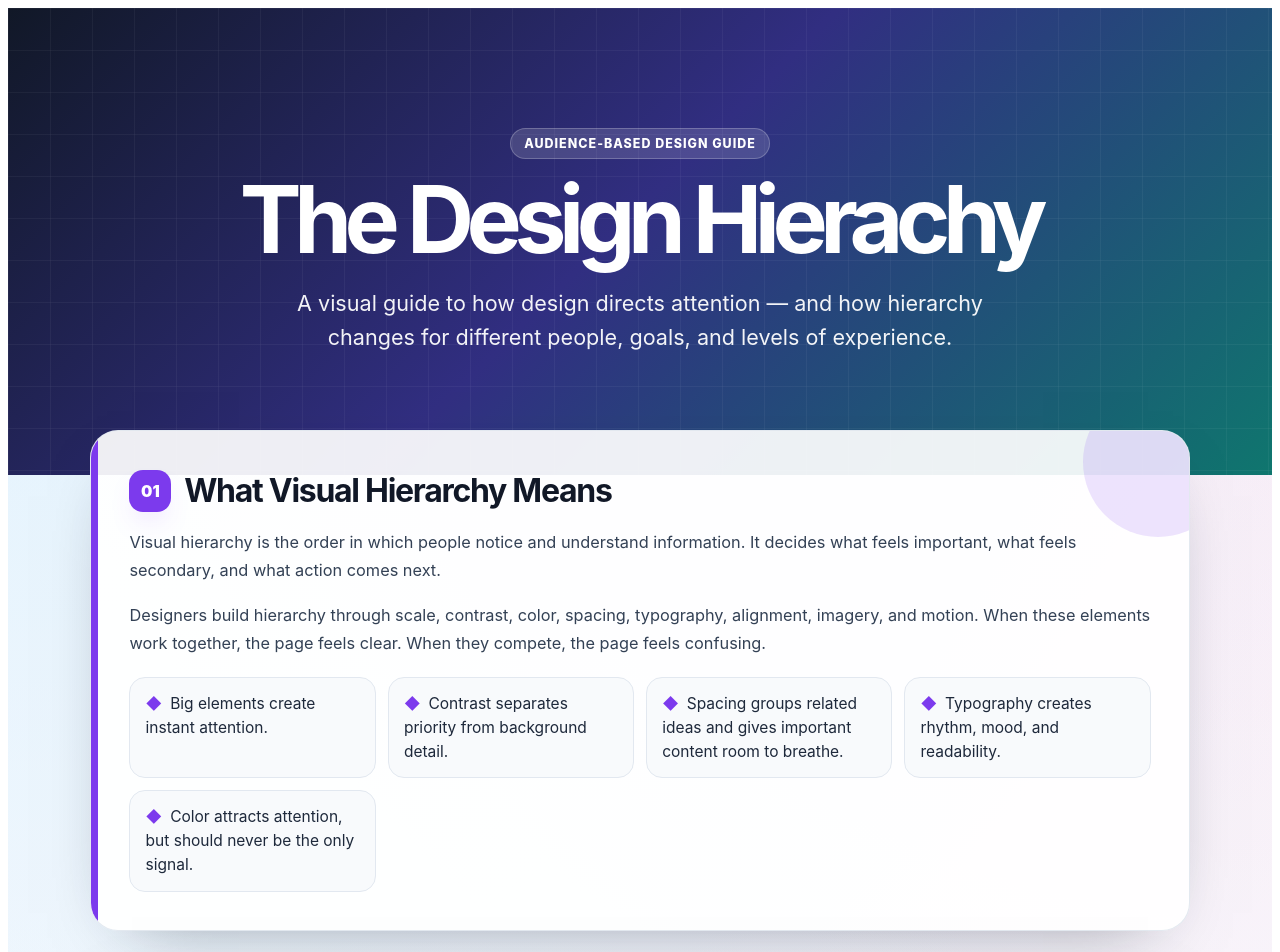
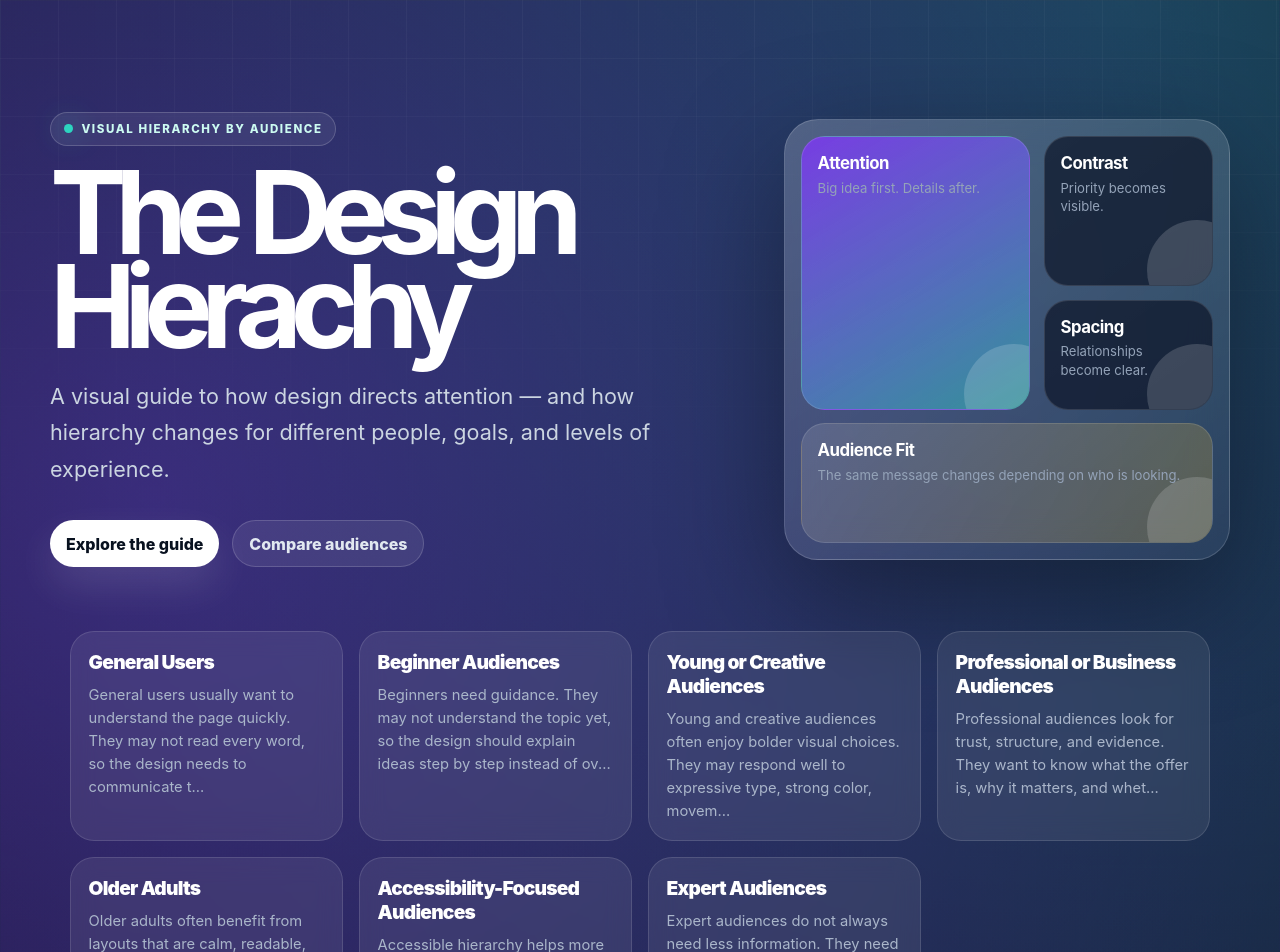
Before and after one commit to aiknowhalim/halim-the-design-hierachy, a React (Vite) app: page / in a window 1280 px wide. Shown: the top 952 px of the page. Built offline with nearby package versions, Linux system fonts and the light colour scheme; the HTML template or start-up script is replaced by a standard one.

Commit message:
Apply stronger expert-style visual redesign

```diff
--- a/src/App.jsx
+++ b/src/App.jsx
@@ -1,16 +1,26 @@
 import content from './content.json';
 
-const font =
-  'Inter, ui-sans-serif, system-ui, -apple-system, Segoe UI, Roboto, Helvetica, Arial, sans-serif';
+const audiences = [
+  'General',
+  'Beginner',
+  'Creative',
+  'Business',
+  'Older Adults',
+  'Accessible',
+  'Expert',
+  'Lesson',
+];
 
-const accents = ['#7C3AED', '#0EA5E9', '#F97316', '#10B981', '#E11D48', '#6366F1', '#14B8A6', '#F59E0B'];
+const accents = ['#C4B5FD', '#67E8F9', '#FDBA74', '#86EFAC', '#FDA4AF', '#A5B4FC', '#5EEAD4', '#FDE68A'];
 
 function Paragraphs({ text }) {
   if (!text) return null;
-  const parts = String(text).split(/\n\s*\n/).filter((p) => p.trim() !== '');
-  return parts.map((p, i) => (
-    <p key={i} style={{ margin: '0 0 1rem', lineHeight: 1.75, fontSize: '1.02rem' }}>
-      {p.trim()}
+  return String(text)
+    .split(/\n\s*\n/)
+    .filter(Boolean)
+    .map((paragraph, index) => (
+      <p className="paragraph" key={index}>
+        {paragraph.trim()}
       </p>
     ));
 }
@@ -18,206 +28,438 @@ function Paragraphs({ text }) {
 function Section({ section, index }) {
   const items = Array.isArray(section.items) ? section.items : [];
   const accent = accents[index % accents.length];
+  const label = audiences[index] || `Layer ${index + 1}`;
 
   return (
-    <section
-      style={{
-        position: 'relative',
-        overflow: 'hidden',
-        background: 'rgba(255, 255, 255, 0.92)',
-        borderRadius: 28,
-        padding: 'clamp(1.4rem, 4vw, 2.4rem)',
-        boxShadow: '0 24px 70px -42px rgba(15, 23, 42, 0.55)',
-        border: '1px solid rgba(226, 232, 240, 0.95)',
-      }}
-    >
-      <div
-        style={{
-          position: 'absolute',
-          inset: '0 auto auto 0',
-          width: 7,
-          height: '100%',
-          background: accent,
-        }}
-      />
-      <div
-        style={{
-          position: 'absolute',
-          right: -44,
-          top: -44,
-          width: 150,
-          height: 150,
-          borderRadius: '999px',
-          background: `${accent}22`,
-        }}
-      />
-
-      <div style={{ display: 'flex', alignItems: 'center', gap: '0.8rem', marginBottom: '1rem' }}>
-        <span
-          style={{
-            display: 'inline-grid',
-            placeItems: 'center',
-            width: 42,
-            height: 42,
-            borderRadius: 14,
-            background: accent,
-            color: '#fff',
-            fontWeight: 900,
-            boxShadow: `0 14px 30px -16px ${accent}`,
-          }}
-        >
-          {String(index + 1).padStart(2, '0')}
-        </span>
-        {section.heading && (
-          <h2 style={{ fontSize: 'clamp(1.35rem, 3vw, 2rem)', margin: 0, color: '#111827', letterSpacing: '-0.04em' }}>
-            {section.heading}
-          </h2>
-        )}
+    <article className="section-card" style={{ '--accent': accent }}>
+      <div className="section-topline">
+        <span className="section-number">{String(index + 1).padStart(2, '0')}</span>
+        <span className="section-label">{label}</span>
       </div>
 
-      <div style={{ color: '#334155' }}>
+      <div className="section-layout">
+        <div>
+          <h2>{section.heading}</h2>
+          <div className="copy">
             <Paragraphs text={section.body} />
+          </div>
         </div>
 
         {items.length > 0 && (
-        <ul
-          style={{
-            margin: '1.2rem 0 0',
-            padding: 0,
-            listStyle: 'none',
-            display: 'grid',
-            gridTemplateColumns: 'repeat(auto-fit, minmax(220px, 1fr))',
-            gap: '0.75rem',
-          }}
-        >
-          {items.map((item, i) => (
-            <li
-              key={i}
-              style={{
-                background: '#F8FAFC',
-                border: '1px solid #E2E8F0',
-                borderRadius: 16,
-                padding: '0.85rem 0.95rem',
-                color: '#1E293B',
-                lineHeight: 1.55,
-                fontSize: '0.97rem',
-              }}
-            >
-              <span style={{ color: accent, fontWeight: 900, marginRight: 8 }}>◆</span>
+          <div className="signal-box">
+            <p className="signal-title">Design signals</p>
+            <ul>
+              {items.map((item, itemIndex) => (
+                <li key={itemIndex}>
+                  <span>{String(itemIndex + 1).padStart(2, '0')}</span>
                   {item}
                 </li>
               ))}
             </ul>
+          </div>
         )}
-    </section>
+      </div>
+    </article>
   );
 }
 
 export default function App() {
   const sections = Array.isArray(content.sections) ? content.sections : [];
+  const featured = sections.slice(1, 8);
 
   return (
-    <div
-      style={{
-        minHeight: '100vh',
-        fontFamily: font,
+    <div className="site-shell">
+      <style>{`
+        :root {
+          font-family: Inter, ui-sans-serif, system-ui, -apple-system, BlinkMacSystemFont, 'Segoe UI', sans-serif;
+          color: #E5E7EB;
+          background: #070A12;
+        }
+
+        * { box-sizing: border-box; }
+        html { scroll-behavior: smooth; }
+        body { margin: 0; background: #070A12; }
+
+        .site-shell {
+          min-height: 100vh;
           background:
-          'radial-gradient(circle at top left, #E0F2FE 0, transparent 34%), radial-gradient(circle at top right, #FCE7F3 0, transparent 30%), linear-gradient(180deg, #F8FAFC 0%, #EEF2FF 100%)',
-        color: '#1E293B',
-      }}
-    >
-      <header
-        style={{
-          position: 'relative',
-          overflow: 'hidden',
-          background: 'linear-gradient(135deg, #111827 0%, #312E81 48%, #0F766E 100%)',
-          color: '#fff',
-          padding: 'clamp(4rem, 12vw, 7.5rem) 1.5rem',
-          textAlign: 'center',
-        }}
-      >
-        <div
-          style={{
-            position: 'absolute',
-            inset: 0,
-            opacity: 0.18,
-            backgroundImage:
-              'linear-gradient(rgba(255,255,255,.25) 1px, transparent 1px), linear-gradient(90deg, rgba(255,255,255,.25) 1px, transparent 1px)',
-            backgroundSize: '42px 42px',
-          }}
-        />
-        <div style={{ position: 'relative', maxWidth: 940, margin: '0 auto' }}>
-          <p
-            style={{
-              display: 'inline-block',
-              margin: '0 0 1rem',
-              padding: '0.45rem 0.8rem',
-              borderRadius: 999,
-              background: 'rgba(255,255,255,0.14)',
-              border: '1px solid rgba(255,255,255,0.22)',
-              fontWeight: 800,
-              letterSpacing: '0.08em',
-              textTransform: 'uppercase',
-              fontSize: '0.78rem',
-            }}
-          >
-            Audience-Based Design Guide
-          </p>
-          <h1
-            style={{
-              fontSize: 'clamp(2.7rem, 8vw, 5.8rem)',
-              margin: 0,
-              lineHeight: 0.95,
-              letterSpacing: '-0.08em',
-            }}
-          >
-            {content.title}
-          </h1>
-          {content.tagline && (
-            <p
-              style={{
-                fontSize: 'clamp(1.05rem, 2.5vw, 1.35rem)',
-                opacity: 0.94,
-                maxWidth: 760,
-                margin: '1.4rem auto 0',
-                lineHeight: 1.6,
-              }}
-            >
-              {content.tagline}
-            </p>
-          )}
+            radial-gradient(circle at 12% 8%, rgba(124, 58, 237, 0.42), transparent 30%),
+            radial-gradient(circle at 88% 0%, rgba(20, 184, 166, 0.35), transparent 28%),
+            radial-gradient(circle at 55% 45%, rgba(249, 115, 22, 0.12), transparent 32%),
+            linear-gradient(180deg, #070A12 0%, #0F172A 45%, #080B13 100%);
+          overflow-x: hidden;
+        }
+
+        .hero {
+          position: relative;
+          padding: clamp(4rem, 10vw, 7rem) 1.25rem 3rem;
+        }
+
+        .hero::before {
+          content: '';
+          position: absolute;
+          inset: 0;
+          pointer-events: none;
+          opacity: 0.16;
+          background-image:
+            linear-gradient(rgba(255,255,255,.22) 1px, transparent 1px),
+            linear-gradient(90deg, rgba(255,255,255,.22) 1px, transparent 1px);
+          background-size: 58px 58px;
+          mask-image: linear-gradient(to bottom, black, transparent 82%);
+        }
+
+        .hero-inner {
+          position: relative;
+          max-width: 1180px;
+          margin: 0 auto;
+          display: grid;
+          grid-template-columns: minmax(0, 1.2fr) minmax(310px, .8fr);
+          gap: clamp(2rem, 5vw, 4rem);
+          align-items: center;
+        }
+
+        .eyebrow {
+          display: inline-flex;
+          align-items: center;
+          gap: .55rem;
+          margin: 0 0 1.2rem;
+          padding: .55rem .8rem;
+          border: 1px solid rgba(255,255,255,.18);
+          background: rgba(255,255,255,.07);
+          border-radius: 999px;
+          color: #CCFBF1;
+          text-transform: uppercase;
+          letter-spacing: .14em;
+          font-size: .72rem;
+          font-weight: 800;
+          backdrop-filter: blur(14px);
+        }
+
+        .eyebrow-dot {
+          width: .55rem;
+          height: .55rem;
+          border-radius: 50%;
+          background: #2DD4BF;
+          box-shadow: 0 0 28px #2DD4BF;
+        }
+
+        h1 {
+          margin: 0;
+          max-width: 860px;
+          color: #FFFFFF;
+          font-size: clamp(3.4rem, 9vw, 8.2rem);
+          line-height: .82;
+          letter-spacing: -.1em;
+          text-wrap: balance;
+        }
+
+        .tagline {
+          max-width: 760px;
+          margin: 1.5rem 0 0;
+          color: #CBD5E1;
+          font-size: clamp(1.05rem, 2vw, 1.35rem);
+          line-height: 1.7;
+        }
+
+        .hero-actions {
+          display: flex;
+          flex-wrap: wrap;
+          gap: .8rem;
+          margin-top: 2rem;
+        }
+
+        .pill {
+          display: inline-flex;
+          align-items: center;
+          border-radius: 999px;
+          padding: .8rem 1rem;
+          font-weight: 800;
+          text-decoration: none;
+          color: #08111F;
+          background: #FFFFFF;
+          box-shadow: 0 18px 40px rgba(255,255,255,.12);
+        }
+
+        .pill.secondary {
+          color: #E2E8F0;
+          background: rgba(255,255,255,.08);
+          border: 1px solid rgba(255,255,255,.16);
+          box-shadow: none;
+        }
+
+        .visual-panel {
+          position: relative;
+          padding: 1rem;
+          border-radius: 34px;
+          background: linear-gradient(145deg, rgba(255,255,255,.2), rgba(255,255,255,.05));
+          border: 1px solid rgba(255,255,255,.16);
+          box-shadow: 0 40px 120px rgba(0,0,0,.38);
+          backdrop-filter: blur(20px);
+        }
+
+        .visual-panel-grid {
+          display: grid;
+          grid-template-columns: 1.15fr .85fr;
+          grid-template-rows: 150px 110px 120px;
+          gap: .85rem;
+        }
+
+        .tile {
+          border-radius: 24px;
+          padding: 1rem;
+          background: rgba(15, 23, 42, .72);
+          border: 1px solid rgba(255,255,255,.12);
+          overflow: hidden;
+          position: relative;
+        }
+
+        .tile strong { display: block; color: white; font-size: 1.05rem; letter-spacing: -.03em; }
+        .tile span { display: block; color: #94A3B8; margin-top: .35rem; font-size: .82rem; line-height: 1.4; }
+        .tile-large { grid-row: span 2; background: linear-gradient(150deg, rgba(124,58,237,.9), rgba(45,212,191,.5)); }
+        .tile-wide { grid-column: span 2; background: linear-gradient(120deg, rgba(255,255,255,.12), rgba(251,191,36,.22)); }
+        .tile::after {
+          content: '';
+          position: absolute;
+          width: 100px;
+          height: 100px;
+          border-radius: 50%;
+          right: -35px;
+          bottom: -35px;
+          background: rgba(255,255,255,.16);
+        }
+
+        .overview {
+          max-width: 1180px;
+          margin: 0 auto;
+          padding: 1rem 1.25rem 2rem;
+        }
+
+        .overview-grid {
+          display: grid;
+          grid-template-columns: repeat(4, 1fr);
+          gap: 1rem;
+        }
+
+        .mini-card {
+          min-height: 150px;
+          border-radius: 24px;
+          padding: 1.1rem;
+          background: rgba(255,255,255,.08);
+          border: 1px solid rgba(255,255,255,.12);
+          backdrop-filter: blur(12px);
+        }
+
+        .mini-card p:first-child {
+          margin: 0;
+          color: #FFFFFF;
+          font-weight: 900;
+          letter-spacing: -.04em;
+          font-size: 1.2rem;
+        }
+
+        .mini-card p:last-child {
+          margin: .65rem 0 0;
+          color: #AAB6CA;
+          line-height: 1.55;
+          font-size: .92rem;
+        }
+
+        .content-area {
+          max-width: 1180px;
+          margin: 0 auto;
+          padding: 1rem 1.25rem clamp(3rem, 8vw, 6rem);
+          display: grid;
+          gap: 1.2rem;
+        }
+
+        .section-card {
+          position: relative;
+          overflow: hidden;
+          border-radius: 32px;
+          padding: clamp(1.4rem, 4vw, 2.4rem);
+          background:
+            linear-gradient(135deg, rgba(255,255,255,.12), rgba(255,255,255,.04)),
+            rgba(15,23,42,.72);
+          border: 1px solid rgba(255,255,255,.12);
+          box-shadow: 0 30px 80px rgba(0,0,0,.28);
+        }
+
+        .section-card::before {
+          content: '';
+          position: absolute;
+          inset: 0 auto 0 0;
+          width: 7px;
+          background: var(--accent);
+        }
+
+        .section-card::after {
+          content: '';
+          position: absolute;
+          width: 240px;
+          height: 240px;
+          border-radius: 999px;
+          right: -90px;
+          top: -90px;
+          background: color-mix(in srgb, var(--accent), transparent 78%);
+          filter: blur(2px);
+        }
+
+        .section-topline {
+          position: relative;
+          z-index: 1;
+          display: flex;
+          align-items: center;
+          justify-content: space-between;
+          gap: 1rem;
+          margin-bottom: 1.2rem;
+        }
+
+        .section-number {
+          color: var(--accent);
+          font-weight: 950;
+          letter-spacing: -.06em;
+          font-size: clamp(2rem, 5vw, 4rem);
+          line-height: 1;
+        }
+
+        .section-label {
+          color: #0B1220;
+          background: var(--accent);
+          border-radius: 999px;
+          padding: .55rem .85rem;
+          font-size: .76rem;
+          text-transform: uppercase;
+          letter-spacing: .12em;
+          font-weight: 950;
+        }
+
+        .section-layout {
+          position: relative;
+          z-index: 1;
+          display: grid;
+          grid-template-columns: minmax(0, 1fr) minmax(280px, .72fr);
+          gap: clamp(1.4rem, 4vw, 2.4rem);
+          align-items: start;
+        }
+
+        h2 {
+          margin: 0 0 1rem;
+          color: #FFFFFF;
+          font-size: clamp(2rem, 5vw, 4.2rem);
+          line-height: .95;
+          letter-spacing: -.08em;
+          text-wrap: balance;
+        }
+
+        .copy { max-width: 720px; color: #CBD5E1; }
+        .paragraph { margin: 0 0 1rem; line-height: 1.75; font-size: 1.02rem; }
+
+        .signal-box {
+          border-radius: 24px;
+          padding: 1rem;
+          background: rgba(2,6,23,.55);
+          border: 1px solid rgba(255,255,255,.12);
+        }
+
+        .signal-title {
+          margin: 0 0 .8rem;
+          color: var(--accent);
+          font-weight: 950;
+          letter-spacing: .08em;
+          text-transform: uppercase;
+          font-size: .78rem;
+        }
+
+        ul { list-style: none; padding: 0; margin: 0; display: grid; gap: .7rem; }
+        li {
+          display: grid;
+          grid-template-columns: 2.2rem 1fr;
+          gap: .7rem;
+          color: #DCE5F4;
+          line-height: 1.5;
+          font-size: .95rem;
+          padding: .78rem;
+          border-radius: 16px;
+          background: rgba(255,255,255,.055);
+          border: 1px solid rgba(255,255,255,.08);
+        }
+        li span { color: var(--accent); font-weight: 950; }
+
+        footer {
+          max-width: 1180px;
+          margin: 0 auto;
+          padding: 2rem 1.25rem 3rem;
+          color: #94A3B8;
+          border-top: 1px solid rgba(255,255,255,.12);
+          text-align: center;
+        }
+
+        @media (max-width: 900px) {
+          .hero-inner, .section-layout { grid-template-columns: 1fr; }
+          .overview-grid { grid-template-columns: repeat(2, 1fr); }
+        }
+
+        @media (max-width: 560px) {
+          .overview-grid { grid-template-columns: 1fr; }
+          .visual-panel-grid { grid-template-columns: 1fr; grid-template-rows: auto; }
+          .tile-large, .tile-wide { grid-column: auto; grid-row: auto; min-height: 130px; }
+          .section-topline { align-items: flex-start; flex-direction: column; }
+        }
+      `}</style>
+
+      <header className="hero">
+        <div className="hero-inner">
+          <div>
+            <p className="eyebrow"><span className="eyebrow-dot" /> Visual hierarchy by audience</p>
+            <h1>{content.title}</h1>
+            {content.tagline && <p className="tagline">{content.tagline}</p>}
+            <div className="hero-actions">
+              <a className="pill" href="#guide">Explore the guide</a>
+              <a className="pill secondary" href="#audiences">Compare audiences</a>
+            </div>
+          </div>
+
+          <aside className="visual-panel" aria-label="Visual hierarchy preview">
+            <div className="visual-panel-grid">
+              <div className="tile tile-large">
+                <strong>Attention</strong>
+                <span>Big idea first. Details after.</span>
+              </div>
+              <div className="tile">
+                <strong>Contrast</strong>
+                <span>Priority becomes visible.</span>
+              </div>
+              <div className="tile">
+                <strong>Spacing</strong>
+                <span>Relationships become clear.</span>
+              </div>
+              <div className="tile tile-wide">
+                <strong>Audience Fit</strong>
+                <span>The same message changes depending on who is looking.</span>
+              </div>
+            </div>
+          </aside>
         </div>
       </header>
 
-      <main
-        style={{
-          maxWidth: 1100,
-          margin: '-2.8rem auto 0',
-          padding: '0 1.5rem clamp(2.5rem, 7vw, 5rem)',
-          display: 'grid',
-          gap: 'clamp(1rem, 3vw, 1.5rem)',
-          position: 'relative',
-          zIndex: 2,
-        }}
-      >
-        {sections.map((section, i) => (
-          <Section key={i} section={section} index={i} />
+      <section className="overview" id="audiences">
+        <div className="overview-grid">
+          {featured.map((section) => (
+            <div className="mini-card" key={section.heading}>
+              <p>{section.heading}</p>
+              <p>{String(section.body || '').split('\n')[0].slice(0, 125)}...</p>
+            </div>
+          ))}
+        </div>
+      </section>
+
+      <main className="content-area" id="guide">
+        {sections.map((section, index) => (
+          <Section section={section} index={index} key={section.heading || index} />
         ))}
       </main>
 
-      {content.footer && (
-        <footer
-          style={{
-            textAlign: 'center',
-            padding: '2rem 1.5rem 2.5rem',
-            color: '#475569',
-            fontSize: '0.95rem',
-            borderTop: '1px solid rgba(148, 163, 184, 0.35)',
-          }}
-        >
-          {content.footer}
-        </footer>
-      )}
+      {content.footer && <footer>{content.footer}</footer>}
     </div>
   );
 }
```
Lines whose indentation alone changed are shown as unchanged.
